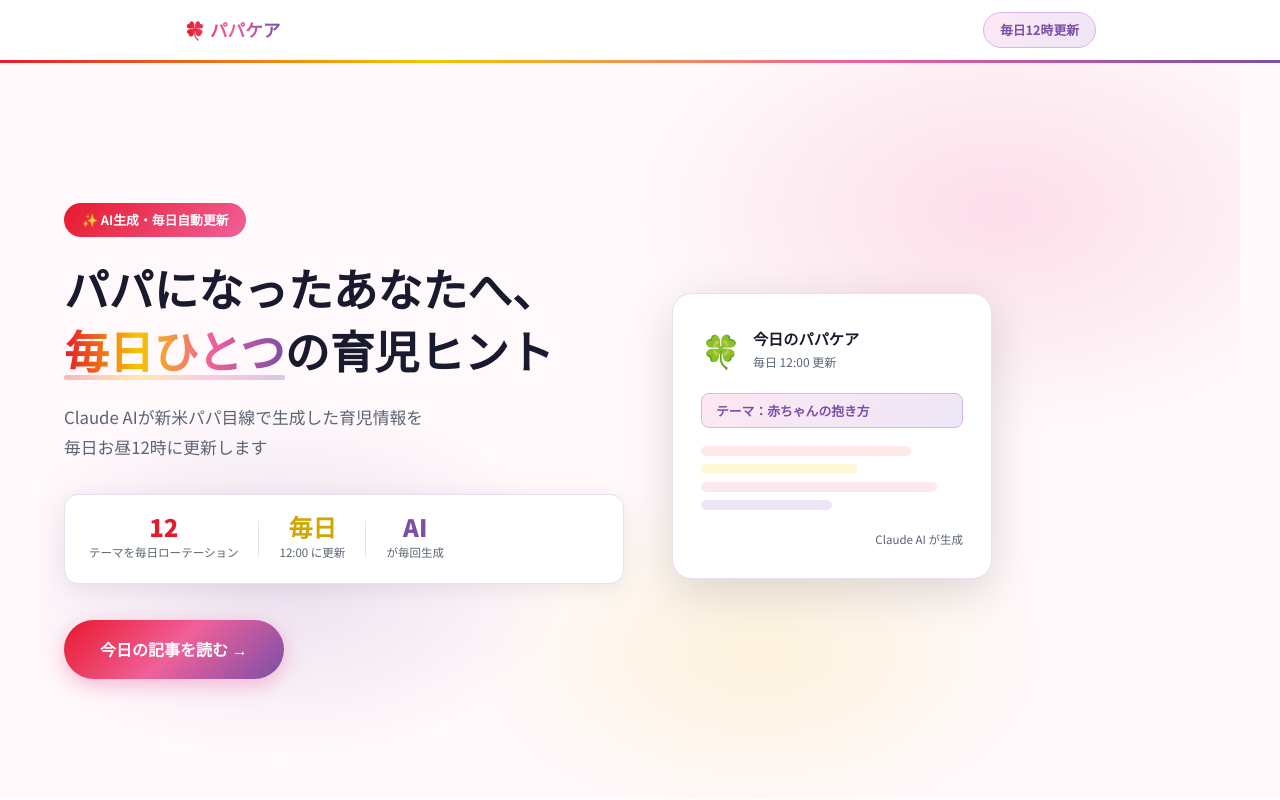
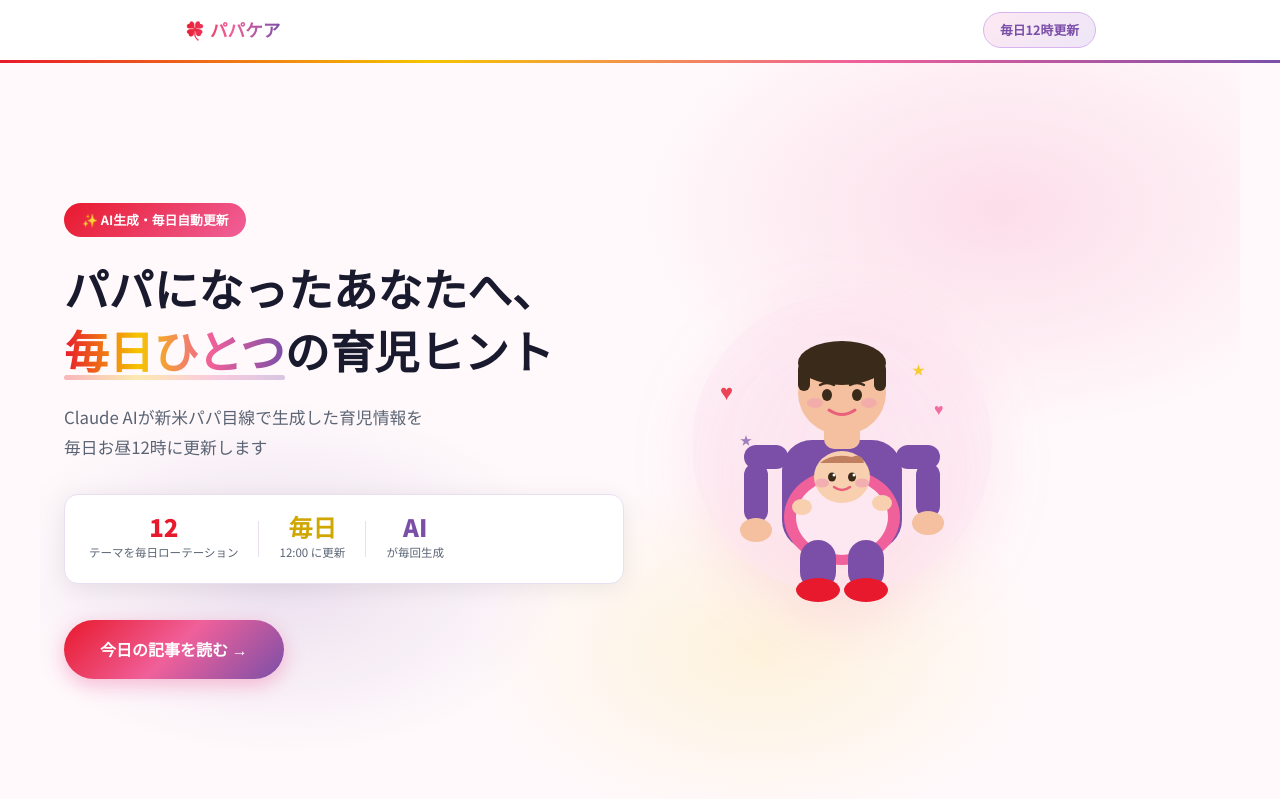
Before and after one commit to k-str/papa-care, a website: page public/index.html in a window 1280 px wide. Shown: the top 800 px of the page. Drawn offline with Linux system fonts and the light colour scheme; no server answers.

Commit message:
イラスト追加: パパと赤ちゃんのSVGイラストをヒーローに追加

```diff
--- a/public/index.html
+++ b/public/index.html
@@ -51,23 +51,83 @@
       <a href="#today" class="hero-btn">今日の記事を読む →</a>
     </div>
     <div class="hero-visual">
-      <div class="hero-card">
-        <div class="hcard-top">
-          <span class="hcard-icon">🍀</span>
-          <div>
-            <div class="hcard-title">今日のパパケア</div>
-            <div class="hcard-date">毎日 12:00 更新</div>
-          </div>
-        </div>
-        <div class="hcard-theme">テーマ：赤ちゃんの抱き方</div>
-        <div class="hcard-lines">
-          <div class="hcard-line w80"></div>
-          <div class="hcard-line w60"></div>
-          <div class="hcard-line w90"></div>
-          <div class="hcard-line w50"></div>
-        </div>
-        <div class="hcard-footer">Claude AI が生成</div>
-      </div>
+      <!-- パパと赤ちゃんのイラスト -->
+      <svg class="hero-illust" viewBox="0 0 340 380" fill="none" xmlns="http://www.w3.org/2000/svg" aria-label="パパが赤ちゃんを抱っこしているイラスト">
+
+        <!-- 背景の円 -->
+        <circle cx="170" cy="200" r="150" fill="#fde8f2" opacity=".5"/>
+        <circle cx="170" cy="200" r="110" fill="#fde8f2" opacity=".4"/>
+
+        <!-- ── パパ ── -->
+        <!-- 体（胴体） -->
+        <rect x="110" y="195" width="120" height="110" rx="30" fill="#7b4fa8"/>
+        <!-- 首 -->
+        <rect x="152" y="172" width="36" height="32" rx="10" fill="#f5c0a0"/>
+        <!-- 頭 -->
+        <ellipse cx="170" cy="148" rx="44" ry="42" fill="#f5c0a0"/>
+        <!-- 髪 -->
+        <ellipse cx="170" cy="118" rx="44" ry="22" fill="#3a2a1a"/>
+        <rect x="126" y="118" width="12" height="28" rx="6" fill="#3a2a1a"/>
+        <rect x="202" y="118" width="12" height="28" rx="6" fill="#3a2a1a"/>
+        <!-- 顔パーツ -->
+        <ellipse cx="155" cy="150" rx="5" ry="6" fill="#3a2a1a"/>
+        <ellipse cx="185" cy="150" rx="5" ry="6" fill="#3a2a1a"/>
+        <path d="M157 165 Q170 174 183 165" stroke="#e8607a" stroke-width="3" stroke-linecap="round" fill="none"/>
+        <!-- ほっぺ -->
+        <ellipse cx="143" cy="158" rx="8" ry="5" fill="#f0a0b0" opacity=".6"/>
+        <ellipse cx="197" cy="158" rx="8" ry="5" fill="#f0a0b0" opacity=".6"/>
+        <!-- 眉毛 -->
+        <path d="M148 140 Q155 136 162 140" stroke="#3a2a1a" stroke-width="2.5" stroke-linecap="round" fill="none"/>
+        <path d="M178 140 Q185 136 192 140" stroke="#3a2a1a" stroke-width="2.5" stroke-linecap="round" fill="none"/>
+
+        <!-- 左腕（赤ちゃんを支える） -->
+        <rect x="72" y="200" width="44" height="24" rx="12" fill="#7b4fa8"/>
+        <rect x="72" y="218" width="24" height="60" rx="12" fill="#7b4fa8"/>
+        <!-- 左手 -->
+        <ellipse cx="84" cy="285" rx="16" ry="12" fill="#f5c0a0"/>
+
+        <!-- 右腕 -->
+        <rect x="224" y="200" width="44" height="24" rx="12" fill="#7b4fa8"/>
+        <rect x="244" y="218" width="24" height="55" rx="12" fill="#7b4fa8"/>
+        <!-- 右手 -->
+        <ellipse cx="256" cy="278" rx="16" ry="12" fill="#f5c0a0"/>
+
+        <!-- ── 赤ちゃん ── -->
+        <!-- おくるみ -->
+        <ellipse cx="170" cy="272" rx="58" ry="48" fill="#f0609a"/>
+        <ellipse cx="170" cy="272" rx="46" ry="38" fill="#fde8f2"/>
+        <!-- 首〜顔 -->
+        <ellipse cx="170" cy="232" rx="28" ry="26" fill="#f8d0b0"/>
+        <!-- 髪の毛（ちょびっと） -->
+        <path d="M148 218 Q160 208 180 212 Q190 208 192 218" fill="#c08060"/>
+        <!-- 目 -->
+        <ellipse cx="160" cy="232" rx="4" ry="4.5" fill="#3a2a1a"/>
+        <ellipse cx="180" cy="232" rx="4" ry="4.5" fill="#3a2a1a"/>
+        <!-- ハイライト -->
+        <circle cx="162" cy="230" r="1.5" fill="white"/>
+        <circle cx="182" cy="230" r="1.5" fill="white"/>
+        <!-- 口（にっこり） -->
+        <path d="M162 242 Q170 248 178 242" stroke="#e8607a" stroke-width="2.5" stroke-linecap="round" fill="none"/>
+        <!-- ほっぺ -->
+        <ellipse cx="150" cy="238" rx="7" ry="4.5" fill="#f0a0b0" opacity=".7"/>
+        <ellipse cx="190" cy="238" rx="7" ry="4.5" fill="#f0a0b0" opacity=".7"/>
+        <!-- 小さい手 -->
+        <ellipse cx="130" cy="262" rx="10" ry="8" fill="#f8d0b0"/>
+        <ellipse cx="210" cy="258" rx="10" ry="8" fill="#f8d0b0"/>
+
+        <!-- ハートのきらきら -->
+        <text x="48"  y="155" font-size="22" fill="#e8192c" opacity=".8">♥</text>
+        <text x="262" y="170" font-size="16" fill="#f0609a" opacity=".9">♥</text>
+        <text x="240" y="130" font-size="13" fill="#f5c400" opacity=".8">★</text>
+        <text x="68"  y="200" font-size="12" fill="#7b4fa8" opacity=".7">★</text>
+
+        <!-- 足 -->
+        <rect x="128" y="295" width="36" height="50" rx="18" fill="#7b4fa8"/>
+        <rect x="176" y="295" width="36" height="50" rx="18" fill="#7b4fa8"/>
+        <!-- 靴 -->
+        <ellipse cx="146" cy="345" rx="22" ry="12" fill="#e8192c"/>
+        <ellipse cx="194" cy="345" rx="22" ry="12" fill="#e8192c"/>
+      </svg>
     </div>
   </section>
 
--- a/public/style.css
+++ b/public/style.css
@@ -210,11 +210,27 @@ body {
   box-shadow: 0 10px 28px rgba(240,96,154,.5);
 }
 
-/* Hero card */
+/* Hero illustration */
 .hero-visual {
-  flex: 0 0 320px;
+  flex: 0 0 340px;
   position: relative;
   z-index: 1;
+  display: flex;
+  align-items: center;
+  justify-content: center;
+}
+
+.hero-illust {
+  width: 100%;
+  max-width: 340px;
+  height: auto;
+  animation: floatIllust 4s ease-in-out infinite;
+  filter: drop-shadow(0 16px 32px rgba(240,96,154,.2));
+}
+
+@keyframes floatIllust {
+  0%, 100% { transform: translateY(0); }
+  50%       { transform: translateY(-12px); }
 }
 
 .hero-card {
```
